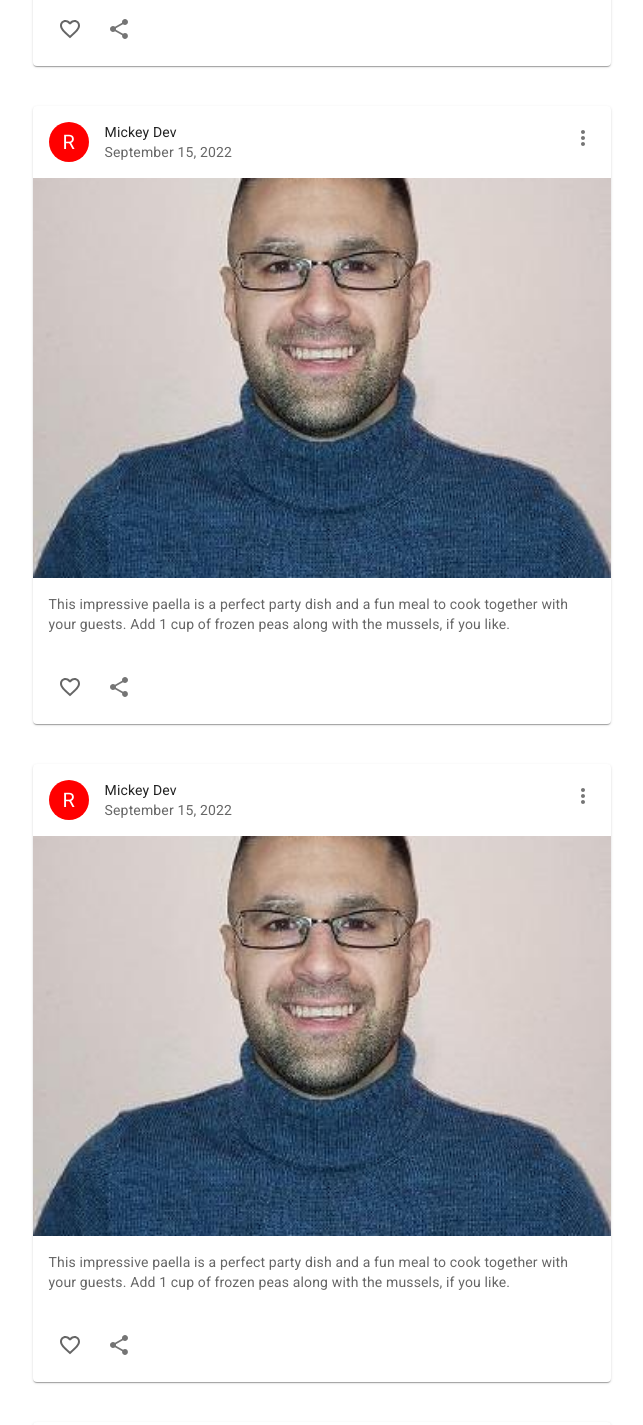
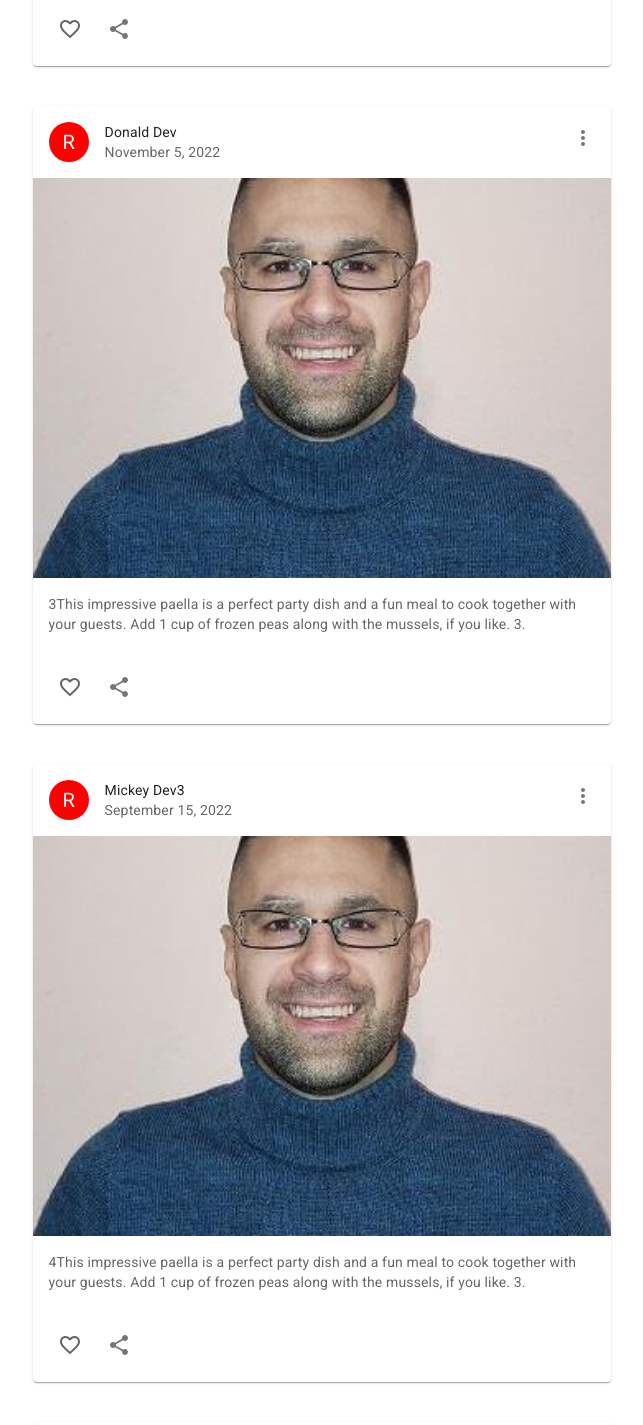
Before and after one commit to MirosBL45/material-social-network, a React (Create React App) app: page / in a window 1280 px wide. Shown: the part 1330-2755 px from the top of the page, without its empty margins (236-879 px from the left). Built offline with nearby package versions, Linux system fonts and the light colour scheme.

Commit message:
better organization

```diff
--- a/src/components/Add.jsx
+++ b/src/components/Add.jsx
@@ -4,12 +4,10 @@ import {
   Button,
   ButtonGroup,
   Fab,
-  Modal,
   Stack,
   TextField,
   Tooltip,
   Typography,
-  styled,
 } from "@mui/material";
 import AddIcon from "@mui/icons-material/Add";
 import React, { useState } from "react";
@@ -20,19 +18,7 @@ import {
   PersonAdd,
   VideoCameraBack,
 } from "@mui/icons-material";
-
-const StyledModal = styled(Modal)({
-  display: "flex",
-  alignItems: "center",
-  justifyContent: "center",
-});
-
-const UserBox = styled(Box)({
-  display: "flex",
-  alignItems: "center",
-  gap: "10px",
-  marginBottom: "20px",
-});
+import { StyledModal, ModalUserBox } from "./StyledComponents";
 
 function Add() {
   const [open, setOpen] = useState(false);
@@ -69,7 +55,7 @@ function Add() {
           <Typography variant="h6" color="gray" textAlign="center">
             Create post
           </Typography>
-          <UserBox>
+          <ModalUserBox>
             <Avatar
               sx={{ width: 30, height: 30 }}
               alt="Remy Sharp"
@@ -78,7 +64,7 @@ function Add() {
             <Typography variant="span" fontWeight={500}>
               Mickey Dev
             </Typography>
-          </UserBox>
+          </ModalUserBox>
           <TextField
             sx={{ width: "100%" }}
             id="standard-multiline-static"
--- a/src/components/Feed.jsx
+++ b/src/components/Feed.jsx
@@ -5,11 +5,6 @@ function Feed() {
   return (
     <Box flex={4} p={2}>
       <Post />
-      <Post />
-      <Post />
-      <Post />
-      <Post />
-      <Post />
     </Box>
   );
 }
--- a/src/components/Navbar.jsx
+++ b/src/components/Navbar.jsx
@@ -2,49 +2,17 @@ import {
   AppBar,
   Avatar,
   Badge,
-  Box,
   InputBase,
   Menu,
   MenuItem,
-  Toolbar,
   Typography,
-  styled,
 } from "@mui/material";
 import ImportantDevicesIcon from "@mui/icons-material/ImportantDevices";
 import MailIcon from "@mui/icons-material/Mail";
 import { Notifications } from "@mui/icons-material";
 import React, { useState } from "react";
 import avatarImage from "../assets/avatarImage.jpg";
-
-const StyledToolbar = styled(Toolbar)({
-  display: "flex",
-  justifyContent: "space-between",
-});
-
-const Search = styled("div")(({ theme }) => ({
-  backgroundColor: "white",
-  padding: "0 10px",
-  borderRadius: theme.shape.borderRadius,
-  width: "40%",
-}));
-
-const Icons = styled(Box)(({ theme }) => ({
-  display: "none",
-  alignItems: "center",
-  gap: "15px",
-  [theme.breakpoints.up("sm")]: {
-    display: "flex",
-  },
-}));
-
-const UserBox = styled(Box)(({ theme }) => ({
-  display: "flex",
-  alignItems: "center",
-  gap: "10px",
-  [theme.breakpoints.up("sm")]: {
-    display: "none",
-  },
-}));
+import { UserBox, Icons, Search, StyledToolbar } from "./StyledComponents";
 
 function Navbar() {
   const [open, setOpen] = useState(false);
@@ -80,10 +48,8 @@ function Navbar() {
       <Menu
         id="demo-positioned-menu"
         aria-labelledby="demo-positioned-button"
-        // anchorEl={anchorEl}
         open={open}
         onClose={() => setOpen(false)}
-        // onClose={handleClose}
         anchorOrigin={{
           vertical: "top",
           horizontal: "right",
--- a/src/components/Post.jsx
+++ b/src/components/Post.jsx
@@ -1,47 +1,28 @@
-import {
-  Avatar,
-  Card,
-  CardActions,
-  CardContent,
-  CardHeader,
-  CardMedia,
-  Checkbox,
-  IconButton,
-  Typography,
-} from "@mui/material";
-import avatarImage from "../assets/avatarImage.jpg";
+import { Avatar, Card, CardActions, CardContent, CardHeader, CardMedia, Checkbox, IconButton, Typography } from "@mui/material";
 import ShareIcon from "@mui/icons-material/Share";
 import MoreVertIcon from "@mui/icons-material/MoreVert";
 import { Favorite, FavoriteBorder } from "@mui/icons-material";
+import postsData from './postsData'
 
 function Post() {
   return (
-    <Card sx={{margin: 5}}>
+    <>
+      {postsData.map((post, index) => (
+        <Card key={index} sx={{ margin: 5 }}>
           <CardHeader
-        avatar={
-          <Avatar sx={{ bgcolor: "red" }} aria-label="recipe">
-            R
-          </Avatar>
-        }
+            avatar={<Avatar sx={{ bgcolor: "red" }} aria-label="recipe">R</Avatar>}
             action={
               <IconButton aria-label="settings">
                 <MoreVertIcon />
               </IconButton>
             }
-        title="Mickey Dev"
-        subheader="September 15, 2022"
+            title={post.author}
+            subheader={post.date}
           />
-      <CardMedia
-        component="img"
-        height="400px"
-        image={avatarImage}
-        alt="Paella dish"
-      />
+          <CardMedia component="img" height="400px" image={post.image} alt="Post Image" />
           <CardContent>
             <Typography variant="body2" color="text.secondary">
-          This impressive paella is a perfect party dish and a fun meal to cook
-          together with your guests. Add 1 cup of frozen peas along with the
-          mussels, if you like.
+              {post.description}
             </Typography>
           </CardContent>
           <CardActions disableSpacing>
@@ -56,6 +37,8 @@ function Post() {
             </IconButton>
           </CardActions>
         </Card>
+      ))}
+    </>
   );
 }
 
--- /dev/null
+++ b/src/components/StyledComponents.js
@@ -0,0 +1,44 @@
+import { Box, Toolbar, styled, Modal } from "@mui/material";
+
+export const StyledToolbar = styled(Toolbar)({
+  display: "flex",
+  justifyContent: "space-between",
+});
+
+export const Search = styled("div")(({ theme }) => ({
+  backgroundColor: "white",
+  padding: "0 10px",
+  borderRadius: theme.shape.borderRadius,
+  width: "40%",
+}));
+
+export const Icons = styled(Box)(({ theme }) => ({
+  display: "none",
+  alignItems: "center",
+  gap: "15px",
+  [theme.breakpoints.up("sm")]: {
+    display: "flex",
+  },
+}));
+
+export const UserBox = styled(Box)(({ theme }) => ({
+  display: "flex",
+  alignItems: "center",
+  gap: "10px",
+  [theme.breakpoints.up("sm")]: {
+    display: "none",
+  },
+}));
+
+export const StyledModal = styled(Modal)({
+  display: "flex",
+  alignItems: "center",
+  justifyContent: "center",
+});
+
+export const ModalUserBox = styled(Box)({
+  display: "flex",
+  alignItems: "center",
+  gap: "10px",
+  marginBottom: "20px",
+});
--- /dev/null
+++ b/src/components/postsData.js
@@ -0,0 +1,50 @@
+import avatarImage1 from "../assets/avatarImage.jpg";
+import avatarImage2 from "../assets/avatarImage.jpg";
+import avatarImage3 from "../assets/avatarImage.jpg";
+
+const postsData = [
+  {
+    title: "Post 1",
+    author: "Mickey Dev",
+    date: "September 15, 2022",
+    image: avatarImage1,
+    description: "This impressive paella is a perfect party dish and a fun meal to cook together with your guests. Add 1 cup of frozen peas along with the mussels, if you like.",
+  },
+  {
+    title: "Post 2",
+    author: "Minnie Dev",
+    date: "October 10, 2022",
+    image: avatarImage2,
+    description: "2This impressive paella is a perfect party dish and a fun meal to cook together with your guests. Add 1 cup of frozen peas along with the mussels, if you like. 2.",
+  },
+  {
+    title: "Post 3",
+    author: "Donald Dev",
+    date: "November 5, 2022",
+    image: avatarImage3,
+    description: "3This impressive paella is a perfect party dish and a fun meal to cook together with your guests. Add 1 cup of frozen peas along with the mussels, if you like. 3.",
+  },
+  {
+    title: "Post 3",
+    author: "Mickey Dev3",
+    date: "September 15, 2022",
+    image: avatarImage1,
+    description: "4This impressive paella is a perfect party dish and a fun meal to cook together with your guests. Add 1 cup of frozen peas along with the mussels, if you like. 3.",
+  },
+  {
+    title: "Post 4",
+    author: "Minnie Dev4",
+    date: "October 10, 2022",
+    image: avatarImage2,
+    description: "5This impressive paella is a perfect party dish and a fun meal to cook together with your guests. Add 1 cup of frozen peas along with the mussels, if you like. 4.",
+  },
+  {
+    title: "Post 5",
+    author: "Donald Dev5",
+    date: "November 5, 2022",
+    image: avatarImage3,
+    description: "6This impressive paella is a perfect party dish and a fun meal to cook together with your guests. Add 1 cup of frozen peas along with the mussels, if you like. 5.",
+  },
+];
+
+export default postsData;
```
Lines whose indentation alone changed are shown as unchanged.
